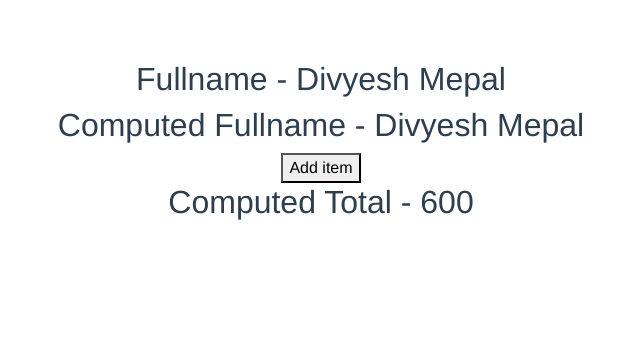
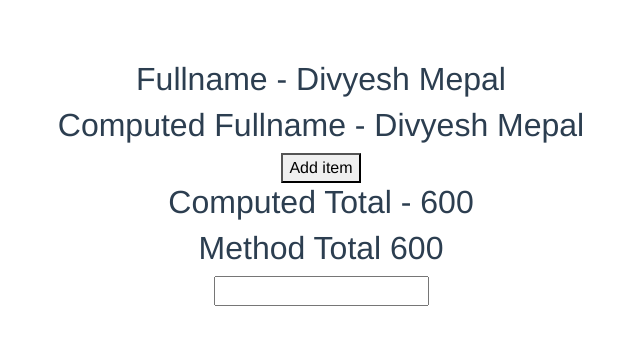
Before and after one commit to divyeshz/codevolution-vue, a Vue app: page / in a window 1280 px wide. Shown: the top 344 px of the page, without its empty margins (319-959 px from the left). Built offline with nearby package versions, Linux system fonts and the light colour scheme.

Commit message:
Computed Properties vs Methods

```diff
--- a/src/App.vue
+++ b/src/App.vue
@@ -7,6 +7,10 @@
     price: 150,
   })">Add item</button>
   <h2>Computed Total - {{ total }}</h2>
+
+  <h2>Method Total {{ getTotal() }}</h2>
+
+  <input type="text" v-model="country">
 </template>
 
 <script>
@@ -32,16 +36,22 @@ export default {
           title: 'Laptop',
           price: 300,
         },
-      ]
+      ],
+      country: '',
     }
   },
   methods: {
+    getTotal() {
+      console.log('getTotalMethod');
+      return this.items.reduce((total, curr) => (total = total + curr.price), 0)
+    }
   },
   computed: {
     fullName() {
       return `${this.firstName} ${this.lastName}`
     },
     total() {
+      console.log('getTotalComputed');
       return this.items.reduce((total, curr) => (total = total + curr.price), 0)
     },
   },
```
